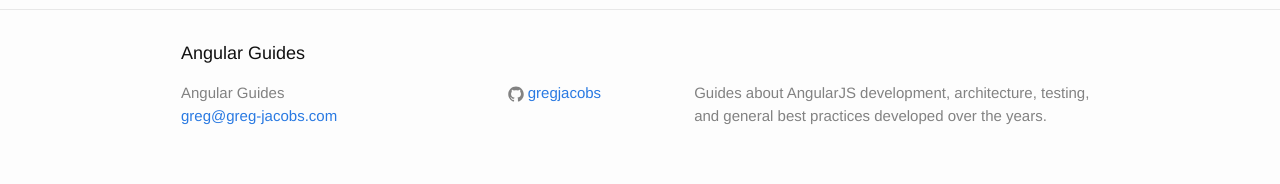
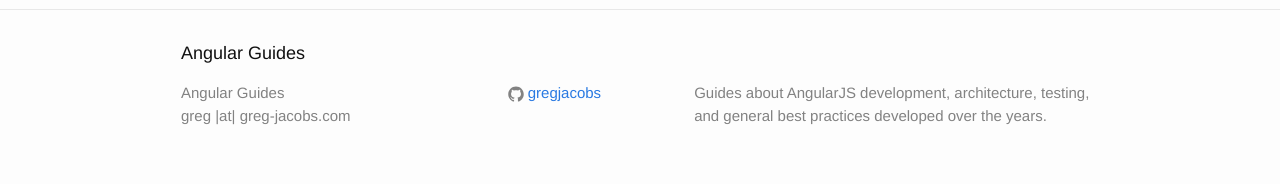
Before and after one commit to gregjacobs/Angular-Architecture, a Jekyll site: the page built from index.html, in a window 1280 px wide. Shown: the part 1073-1257 px from the top of the page. Built offline with Jekyll 4.4.1, drawn with Linux system fonts in a browser that asks for light colours; Markdown is read by kramdown in place of the engine named in the settings; comment, search, counter and statistics services are not loaded.

```diff
--- a/_includes/footer.html
+++ b/_includes/footer.html
@@ -8,7 +8,7 @@
       <div class="footer-col  footer-col-1">
         <ul class="contact-list">
           <li>{{ site.title }}</li>
-          <li><a href="mailto:{{ site.email }}">{{ site.email }}</a></li>
+          <li>greg |at| greg-jacobs.com</li>
         </ul>
       </div>
 
```
